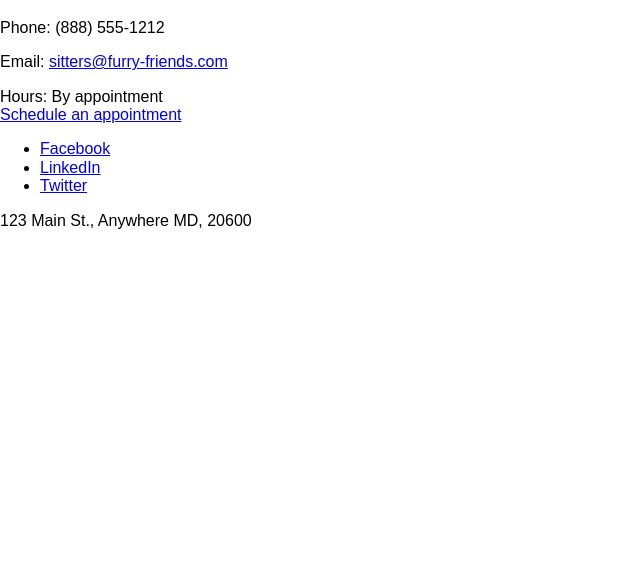
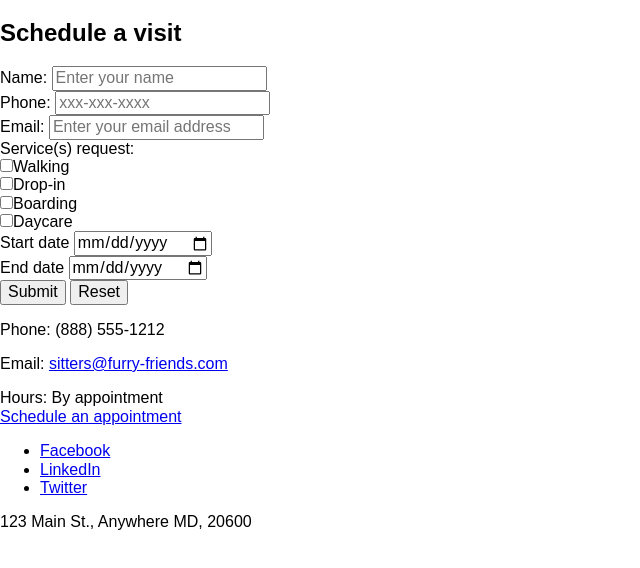
Before and after one commit to Animal61/advweb2-final, a plain HTML site: page schedule.html in a window 1280 px wide. Shown: the part 132-700 px from the top of the page, without its empty margins (0-640 px from the left). Drawn offline with Linux system fonts and the light colour scheme.

Commit message:
Add content and form for schedule.html

```diff
--- a/schedule.html
+++ b/schedule.html
@@ -27,7 +27,26 @@
 	<h1>Furry Friends</h1>
 </header>
 <main>
-
+	<h2>Schedule a visit</h2>
+	<form id="schedule" method="post" action="">
+		<label for="name">Name:</label>
+		<input type="text" name="name" placeholder="Enter your name" /><br />
+		<label for="phone">Phone:</label>
+		<input type="tel" name="phone" placeholder="xxx-xxx-xxxx" /><br />
+		<label for="email">Email:</label>
+		<input type="email" name="email" placeholder="Enter your email address" /><br />
+		<label for="service">Service(s) request:</label><br />
+		<input type="checkbox" name="service" value="walking">Walking<br />
+		<input type="checkbox" name="service" value="drop-in">Drop-in<br />
+		<input type="checkbox" name="service" value="walking">Boarding<br />
+		<input type="checkbox" name="service" value="drop-in">Daycare<br />
+		<label for="start">Start date</label>
+		<input type="date" name="start"><br />
+		<label for="end">End date</label>
+		<input type="date" name="end"><br />
+		<button type="submit">Submit</button>
+		<button type="reset">Reset</button>
+	</form>
 </main>
 <footer>
 	<div class="left-50">
```
